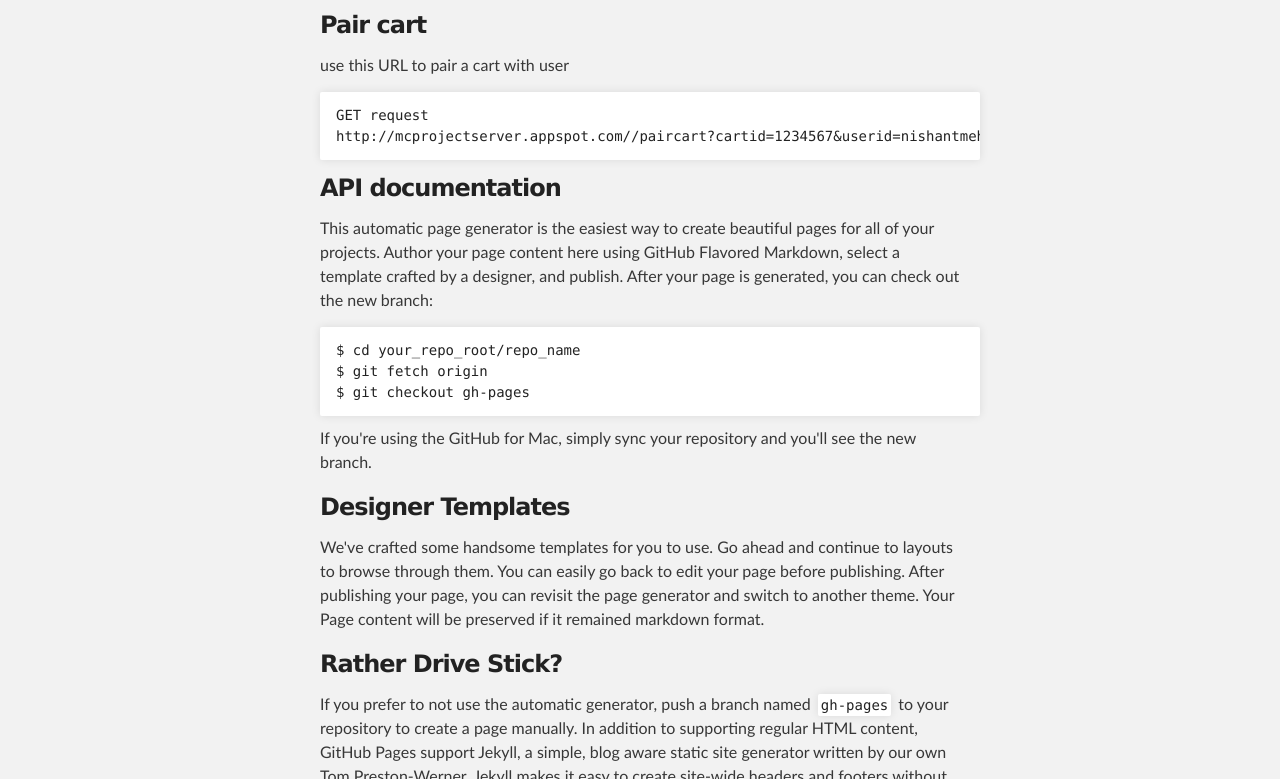
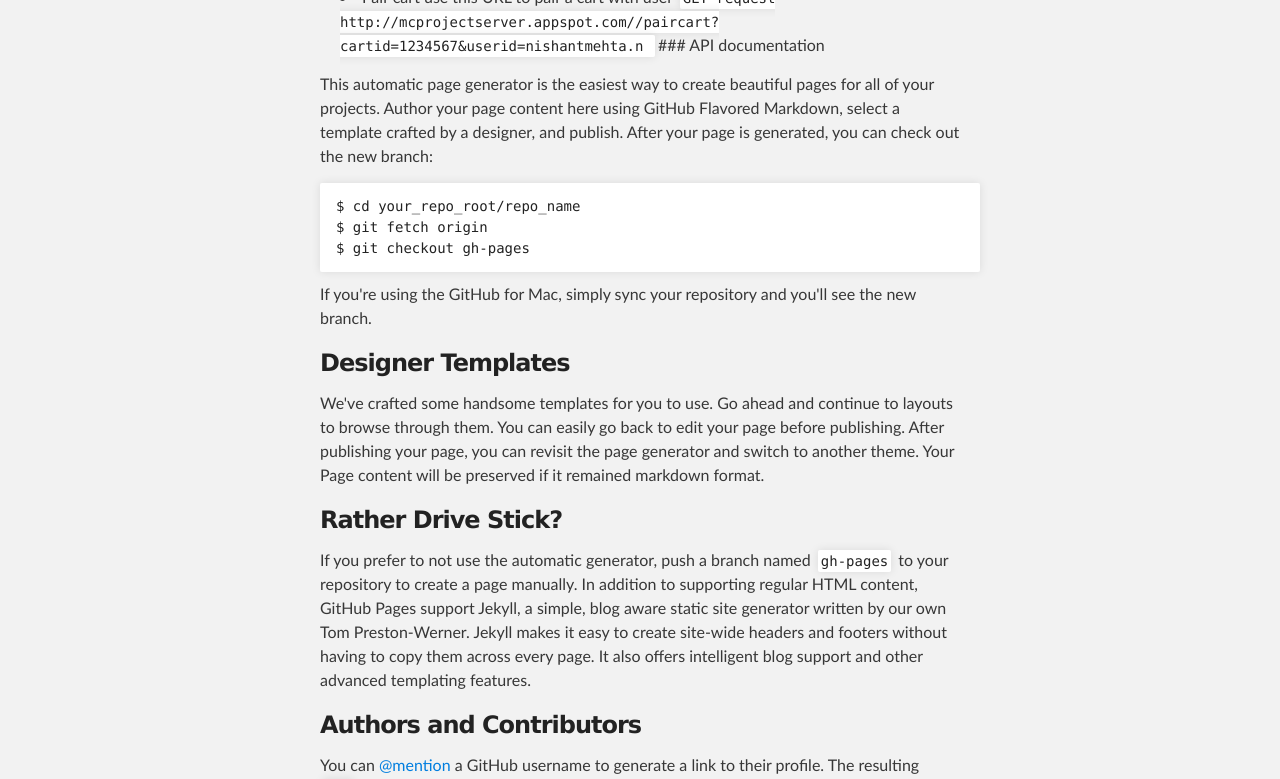
Before and after one commit to nishantmehta/ArDroidServer, a plain HTML site: page index.html in a window 1280 px wide. Shown: the part 321-1100 px from the top of the page. Drawn offline with Linux system fonts and the light colour scheme.

```diff
--- a/index.html
+++ b/index.html
@@ -31,20 +31,18 @@
     <!-- MAIN CONTENT -->
     <div id="main_content_wrap" class="outer">
       <section id="main_content" class="inner">
-        <h2>
-<a name="api-documentation" class="anchor" href="#api-documentation"><span class="octicon octicon-link"></span></a>API documentation</h2>
+        <h3>
+<a name="api-documentation" class="anchor" href="#api-documentation"><span class="octicon octicon-link"></span></a>API documentation</h3>
 
-<h3>
-<a name="pair-cart" class="anchor" href="#pair-cart"><span class="octicon octicon-link"></span></a>Pair cart</h3>
-
-<p>use this URL to pair a cart with user</p>
-
-<pre><code>GET request
+<ul>
+<li>Pair cart
+use this URL to pair a cart with user
+<code>
+GET request
 http://mcprojectserver.appspot.com//paircart?cartid=1234567&amp;userid=nishantmehta.n
-</code></pre>
-
-<h3>
-<a name="api-documentation-1" class="anchor" href="#api-documentation-1"><span class="octicon octicon-link"></span></a>API documentation</h3>
+</code>
+### API documentation</li>
+</ul>
 
 <p>This automatic page generator is the easiest way to create beautiful pages for all of your projects. Author your page content here using GitHub Flavored Markdown, select a template crafted by a designer, and publish. After your page is generated, you can check out the new branch:</p>
 
```
Also changed, not shown: params.json (+1 -1 lines).
